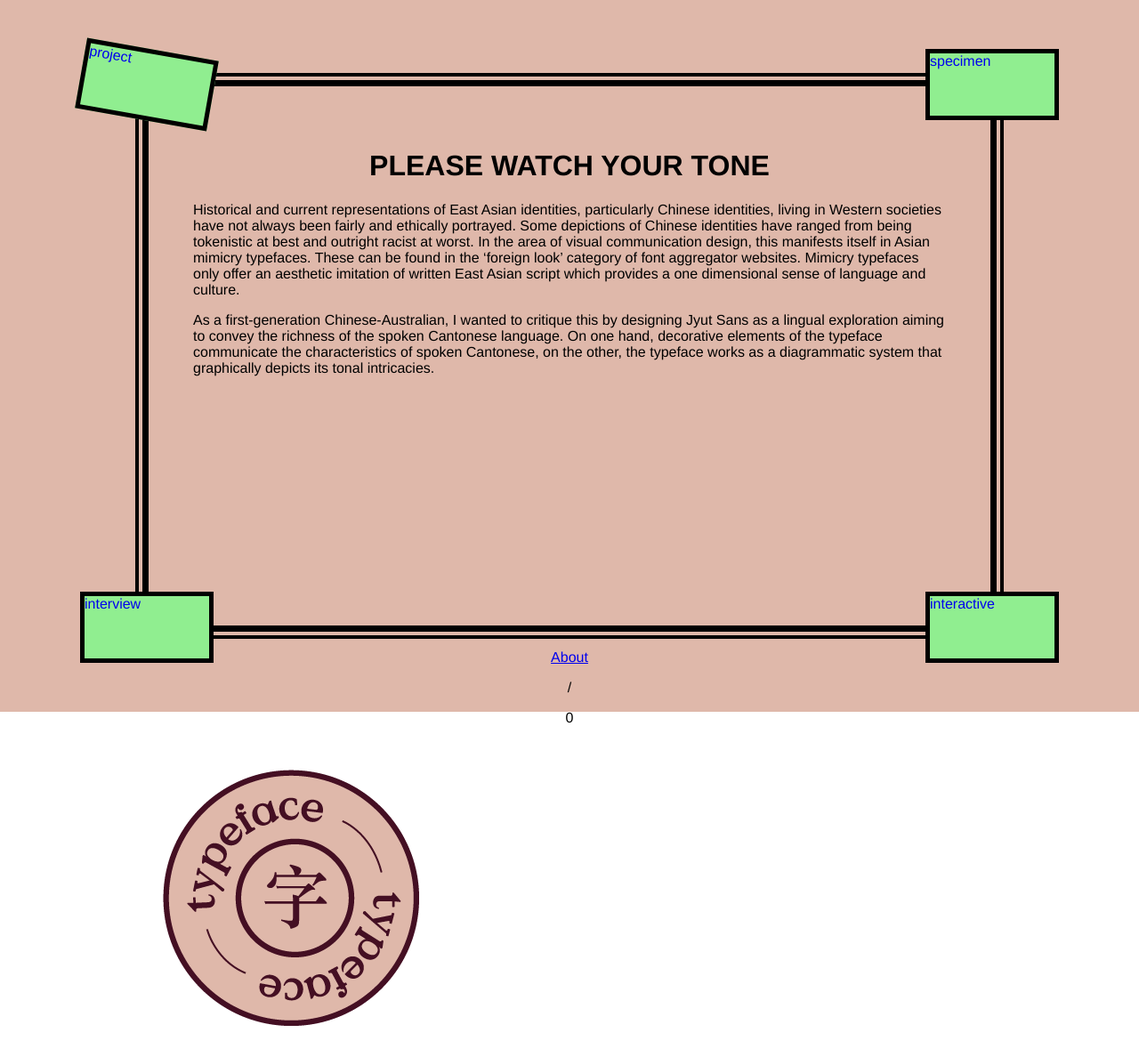
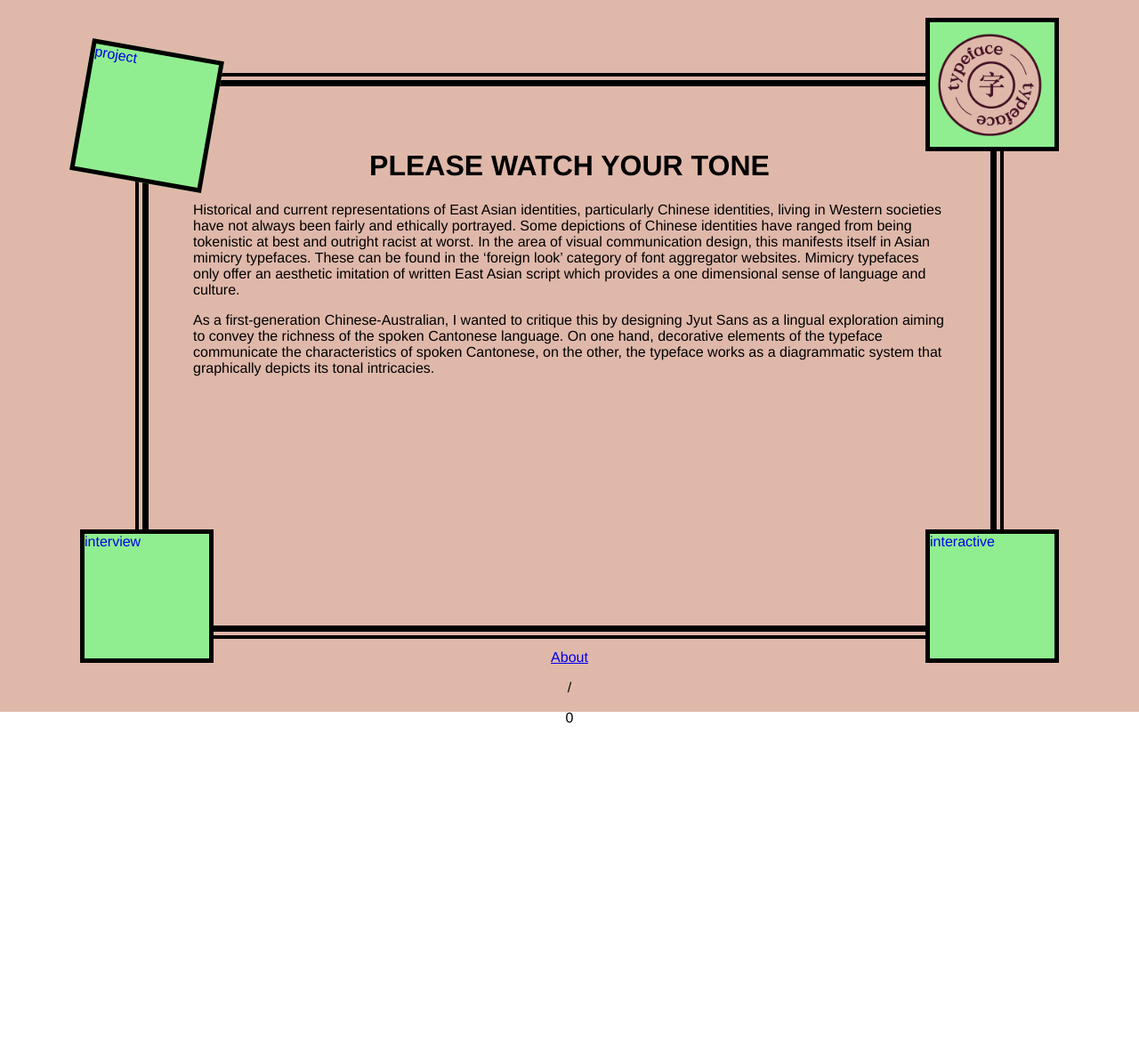
Before and after one commit to timbusuttil/jyut-sans-web, a Vue app: page /typeface in a window 1280 px wide. Shown: the whole page at 89% size. After the commit the page ends 816 px from the top, so only its background shows below. Built offline with nearby package versions, Linux system fonts and the light colour scheme.

Commit message:
image into navlink

```diff
--- a/src/App.vue
+++ b/src/App.vue
@@ -8,9 +8,10 @@
           </div>
         </router-link>
         <router-link to="/typeface">
-          <div class="nav" id="tr">
-            specimen
-          </div>
+          <!-- <div class="nav" id="tr"> -->
+            <img :src="this.typeNavSrc" class="nav" id="tr" @mouseover="navHover(1, true)" @mouseleave="navHover(1, false)">
+            <!-- specimen -->
+          <!-- </div> -->
         </router-link>
         <router-link to="/how-to-play">
           <div class="nav" id="br">
@@ -29,17 +30,19 @@
         <p>{{this.$route.path}}</p>
         <p>{{this.currentRouteIndex}}</p>
       </div>
-      <img :src="this.typeNavSrc">
     </div>
   </div>
 </template>
 
 <script>
+// import navTypefaceHome from '@/assets/nav/typeface_home.png'
+
 export default {
   name: 'app',
   data () {
     return {
-      backgroundColours: ['#DFB8AA', '#F17236', '#FADD75', '#FADD75', '#FCC700', '#DFB8AA']
+      backgroundColours: ['#DFB8AA', '#F17236', '#FADD75', '#FADD75', '#FCC700', '#DFB8AA'],
+      navHovers: [false, false, false, false]
     }
   },
   computed: {
@@ -61,7 +64,13 @@ export default {
       // else if (['/how-to-play', '/interactive'].includes(this.$route.path)) {
       //   path = 'play'
       // }
-      return require('@/assets/nav/typeface_' + path + '.png')
+      let hover = this.navHovers[1] ? '_hover' : ''
+      return require('@/assets/nav/typeface_' + path + hover + '.png')
+    }
+  },
+  methods: {
+    navHover (index, val) {
+      this.navHovers[index] = val
     }
   }
 }
@@ -100,7 +109,7 @@ export default {
 .nav {
   position: absolute;
   width: 140px;
-  height: 70px;
+  height: 140px;
   border: 5px solid black;
   background: lightgreen;
 }
@@ -116,7 +125,7 @@ export default {
 }
 
 #tr {
-  top: -35px;
+  top: -70px;
   right: -70px;
 }
 
```
